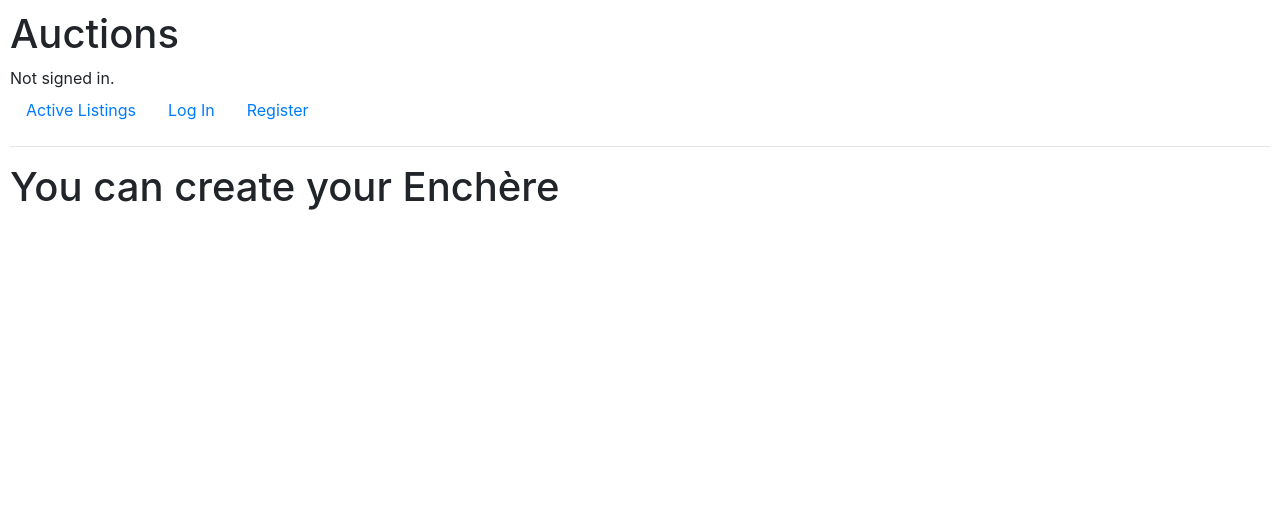
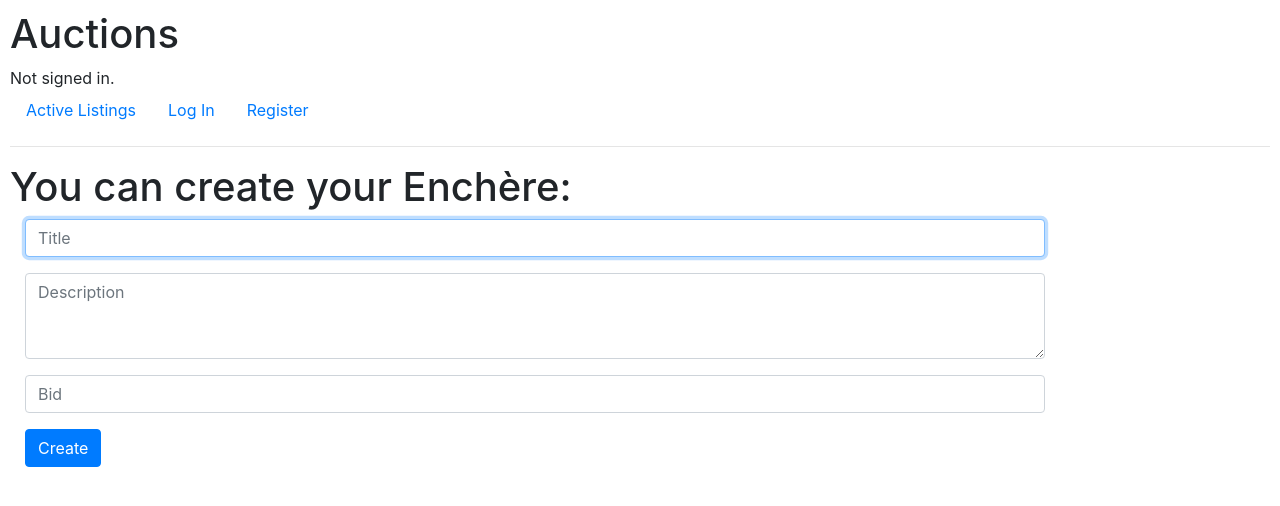
Before and after one commit to amirn003/commerce, a Django app: page /create/ in a window 1280 px wide. Shown: the top 506 px of the page. Run offline with Django 3.2, Linux system fonts and the light colour scheme; some libraries are stand-ins or nearby versions.

Commit message:
add create form

```diff
--- a/auctions/templates/auctions/create.html
+++ b/auctions/templates/auctions/create.html
@@ -2,7 +2,41 @@
 
 {% block body %}
 
-<h1> You can create your Enchère </h1>
+<h1> You can create your Enchère: </h1>
+
+<form action="" method="POST">
+  {% csrf_token %}
+  <div class="col-10">
+    <div class="form-group">
+        <input autofocus class="form-control" type="text" name="title" placeholder="Title">
+    </div>
+    <div class="form-group">
+        <textarea class="form-control" id="description" name="description" placeholder="Description" rows="3"></textarea>
+    </div>
+    <div class="form-group">
+        <input class="form-control" type="text" name="bid" placeholder="Bid">
+    </div>
+    <!-- <div class="ml-3"> -->
+      <input class="btn btn-primary" type="submit" value="Create">
+    <!-- </div> -->
+
+  </div>
 
 
+</form>
+
+
+<!-- <form action="" method="POST">
+  {% csrf_token %}
+  <label for="title">{{ form.title.label }}</label>
+  <input id="title" disabled="disabled" type="text" name="title" placeholder="{{ name }}"><br>
+  <label for="title">Title</label>
+  <input id="title" disabled="disabled" type="text" name="title" placeholder="Title"><br>
+
+  <label for="content">{{ form.content.label }}:</label>
+  <textarea id="content" name="content" contentEditable="true">{{ read_entry }}</textarea>
+
+  <input type="submit" value="Save">
+</form> -->
+
 {% endblock %}
```
